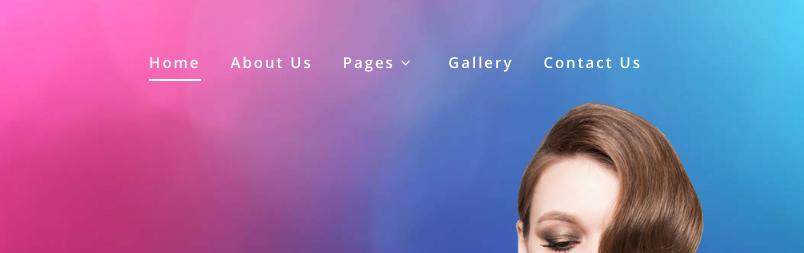
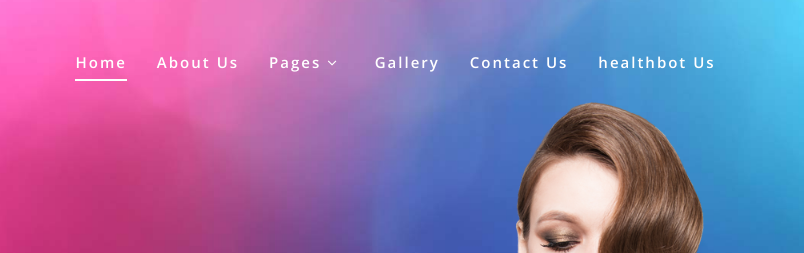
Before and after one commit to 20X41A0595/FutureReadyTalentProject, a plain HTML site: page index.html in a window 1280 px wide. Shown: the top 253 px of the page, 286-1090 px from the left. Drawn offline with nearby package versions, Linux system fonts and the light colour scheme.

Commit message:
Update index.html

```diff
--- a/index.html
+++ b/index.html
@@ -76,6 +76,9 @@
 						</li>
 						<li>
 							<a class="nav-link" href="contact.html">Contact Us</a>
+						</li>
+						<li>
+							<a class="nav-link" href="healthbot.html">healthbot Us</a>
 						</li>
 					</ul>
 					<div class="header-social-w3ls text-center mt-lg-0 mt-4">
```
